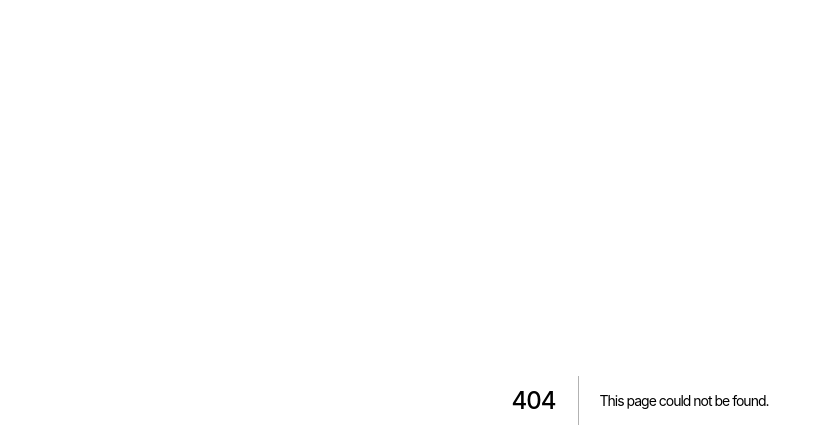
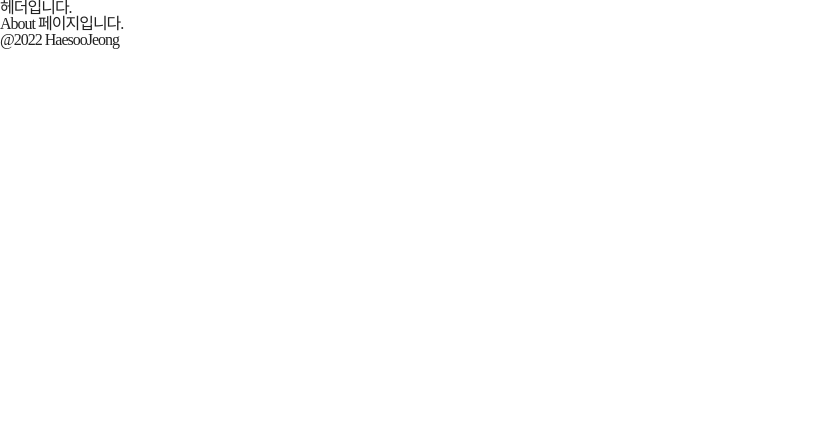
Before and after one commit to wjdgotn77/awesome-food-store, a Next.js app: page /about in a window 1280 px wide. Before the commit this address had no page. Shown: the top 448 px of the page, without its empty margins (0-832 px from the left). Built offline with nearby package versions, Linux system fonts and the light colour scheme.

Commit message:
Add: 파일 구조

```diff
--- /dev/null
+++ b/components/Footer.js
@@ -0,0 +1,3 @@
+export default function Footer() {
+  return <div>@2022 HaesooJeong</div>;
+}
--- /dev/null
+++ b/components/Header.js
@@ -0,0 +1,3 @@
+export default function Header() {
+  return <div>헤더입니다.</div>;
+}
--- /dev/null
+++ b/components/Popup.js
@@ -0,0 +1,3 @@
+export default function PopupModal({ info }) {
+  return <div>{info}</div>;
+}
--- a/pages/_app.js
+++ b/pages/_app.js
@@ -1,14 +1,18 @@
-import { ThemeProvider } from 'styled-components';
-import { GlobalStyle } from '../styles/GlobalStyle';
-import { CssBaseline } from '@mui/material';
-import { colors, display, position } from '../styles/theme';
+import { ThemeProvider } from "styled-components";
+import { GlobalStyle } from "../styles/GlobalStyle";
+import { CssBaseline } from "@mui/material";
+import { colors, display, position } from "../styles/theme";
+import Header from "../components/Header";
+import Footer from "../components/Footer";
 
 function MyApp({ Component, pageProps }) {
   return (
     <ThemeProvider theme={{ ...colors, ...display, ...position }}>
       <GlobalStyle />
       <CssBaseline />
+      <Header />
       <Component {...pageProps} />
+      <Footer />
     </ThemeProvider>
   );
 }
--- /dev/null
+++ b/pages/_error.js
@@ -0,0 +1,3 @@
+export default function Error() {
+  return <div>에러페이지</div>;
+}
--- /dev/null
+++ b/pages/about.js
@@ -0,0 +1,3 @@
+export default function About() {
+  return <div>About 페이지입니다.</div>;
+}
--- a/pages/api/hello.js
+++ /dev/null
@@ -1,5 +0,0 @@
-// Next.js API route support: https://nextjs.org/docs/api-routes/introduction
-
-export default function handler(req, res) {
-  res.status(200).json({ name: 'John Doe' })
-}
--- a/pages/index.js
+++ b/pages/index.js
@@ -4,7 +4,8 @@ export default function Home() {
   return (
     <div>
       <Head>
-        <title>AWESOME FOOD STORE</title>
+        <title>HOME | AWESOME FOOD STORE</title>
+        <meta name="viewport" content="initial-scale=1.0, width=device-width" />
       </Head>
     </div>
   );
```
